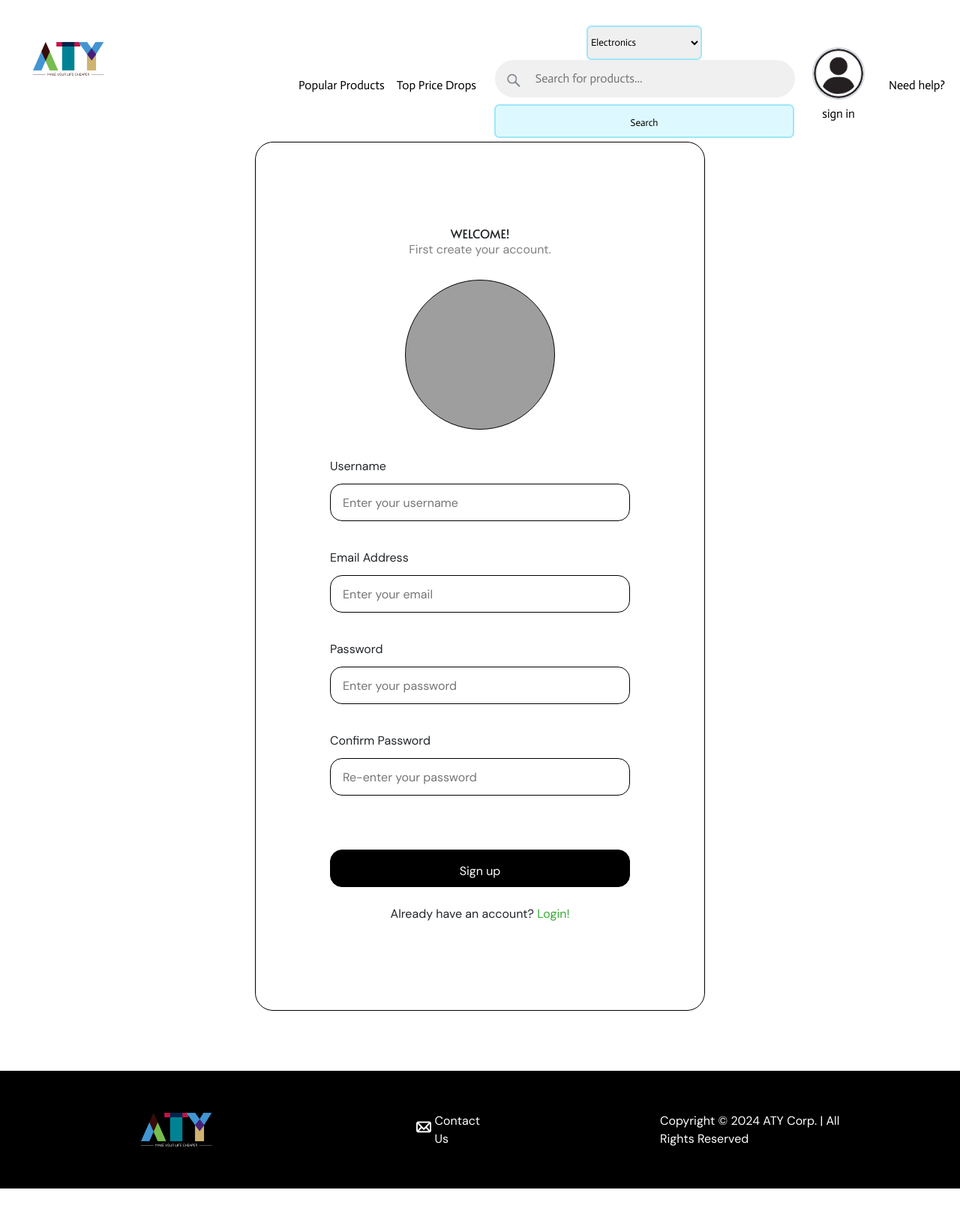
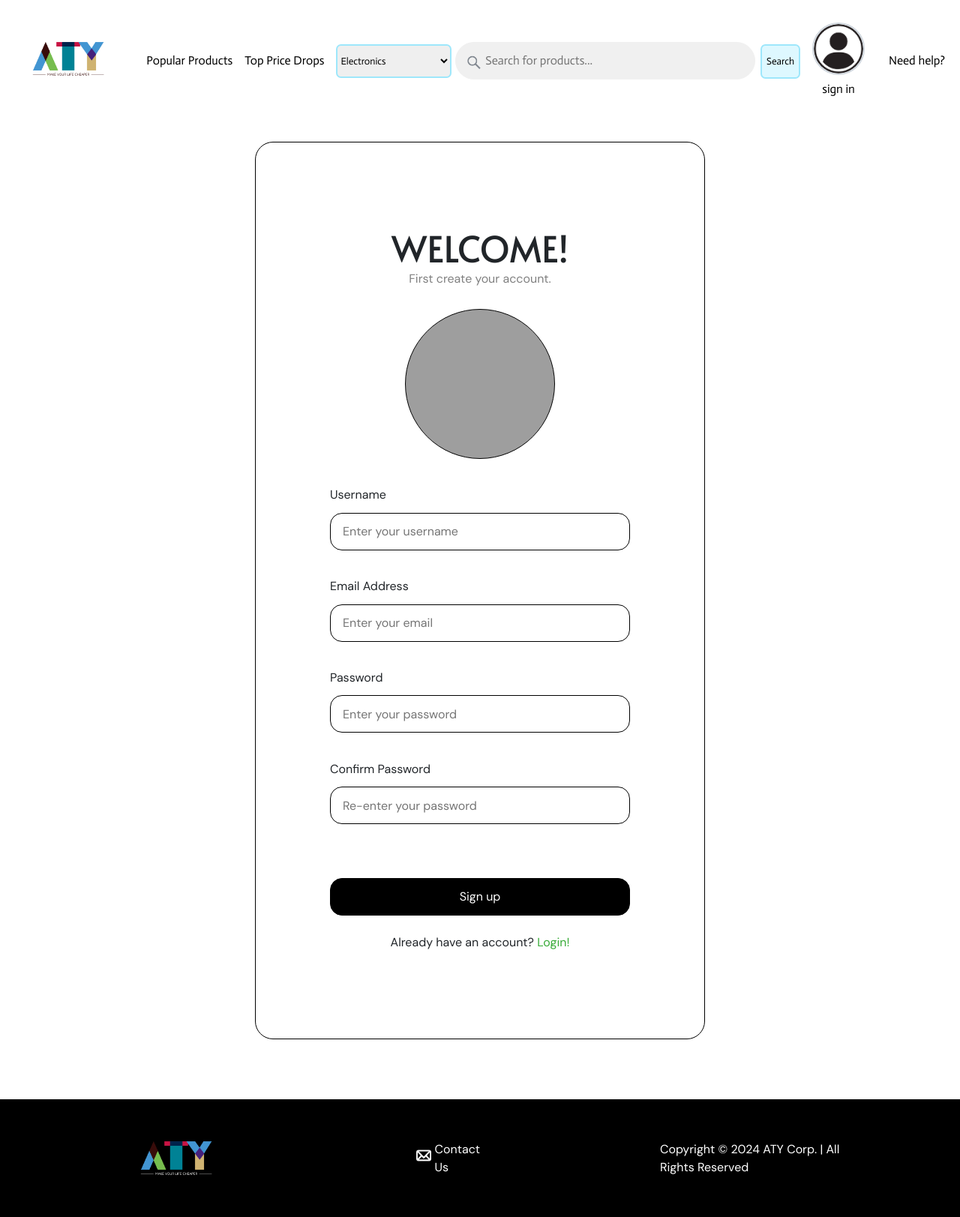
Before and after one commit to vol2468/CamelCamelCamelClone, a PHP site: page /php/register.php in a window 1280 px wide. Shown: the whole page at 75% size. Before the commit the page ends 1585 px from the top, so only its background shows below. Run offline with PHP 8.4, Linux system fonts and the light colour scheme; data comes from the database, SQL or seed files in the repository; data that the repository does not hold is empty; grey boxes are pictures that could not be loaded.

Commit message:
register page css fixed

```diff
--- a/code/css/register.css
+++ b/code/css/register.css
@@ -1,32 +1,32 @@
-p, body {
+main p, body {
     font-family: "DM Sans" !important;
     font-size: 1em;
 }
 
-h1 {
+main h1 {
     font-family: "Alata";
     font-weight: normal;
-    font-size: 2em;
+    font-size: 3em;
 }
 
-h2 {
+main h2 {
     font-size: 1.5em;
 }
 
-main {
+main main {
     margin: 0em 2em 0em 2em;
 }
 
-.welcome {
+main .welcome {
     display: flex;
     justify-content: center;
 }
 
-p.welcome {
+main p.welcome {
     color: gray;
 }
 
-#wrap {
+main #wrap {
     border: solid black 1px;
     border-radius: 1.5em;
     width: 600px;
@@ -37,12 +37,12 @@ p.welcome {
     padding: 7em 2em 7em 2em;
 }
 
-#regis-info {
+main #regis-info {
     display: flex;
     justify-content: center;
 }
 
-form {
+main form {
     display: flex;
     flex-direction: column;
     align-items: center;
@@ -50,7 +50,7 @@ form {
     padding: 0.25em;
 }
 
-form input {
+main form input {
     margin: 0.7em 0em 0.7em 0em;
     border: solid black 1px;
     padding: 1em;
@@ -59,16 +59,17 @@ form input {
     height: 50px;
 }
 
-#submit {
+main #submit {
     color: white;
     background-color: black;
+    padding: 0;
 }
 
-.input {
+main .input {
     margin: 0.8em 0 0.8em 0;
 }
 
-.input #profile-pic {
+main .input #profile-pic {
     border: solid black 1px;
     border-radius: 50%;
     width: 200px;
@@ -78,11 +79,11 @@ form input {
     background-size: cover;
 }
 
-.input label {
+main .input label {
     display: block;
 }
 
-#log {
+main #log {
     text-decoration: none;
     color: #38AB38;
 }
--- a/code/php/register.php
+++ b/code/php/register.php
@@ -20,8 +20,6 @@ if (isset($_SESSION["exist"])) {
         <title>Register</title>
         <link rel="stylesheet" href="../css/reset.css"/>
         <link rel="stylesheet" href="../css/register.css"/>
-        <link rel="stylesheet" href="../css/header.css"/>
-        <link rel="stylesheet" href="../css/footer.css"/>
         <link href='https://fonts.googleapis.com/css?family=Alata' rel='stylesheet'>
         <link href='https://fonts.googleapis.com/css?family=DM Sans' rel='stylesheet'>
         <link href="https://cdn.jsdelivr.net/npm/bootstrap@5.3.3/dist/css/bootstrap.min.css" rel="stylesheet" integrity="sha384-QWTKZyjpPEjISv5WaRU9OFeRpok6YctnYmDr5pNlyT2bRjXh0JMhjY6hW+ALEwIH" crossorigin="anonymous">
@@ -31,7 +29,9 @@ if (isset($_SESSION["exist"])) {
     </head>
     <body>
         <header>
-            <?php include_once("header.php"); ?>
+            <?php
+                include_once("header.php");
+            ?>
         </header>
 
         <main>
@@ -76,7 +76,9 @@ if (isset($_SESSION["exist"])) {
         </main>
 
         <footer>
-            <?php include_once("footer.php"); ?>
+            <?php
+                include_once("footer.php");
+            ?>
         </footer>
 
     </body>
```
